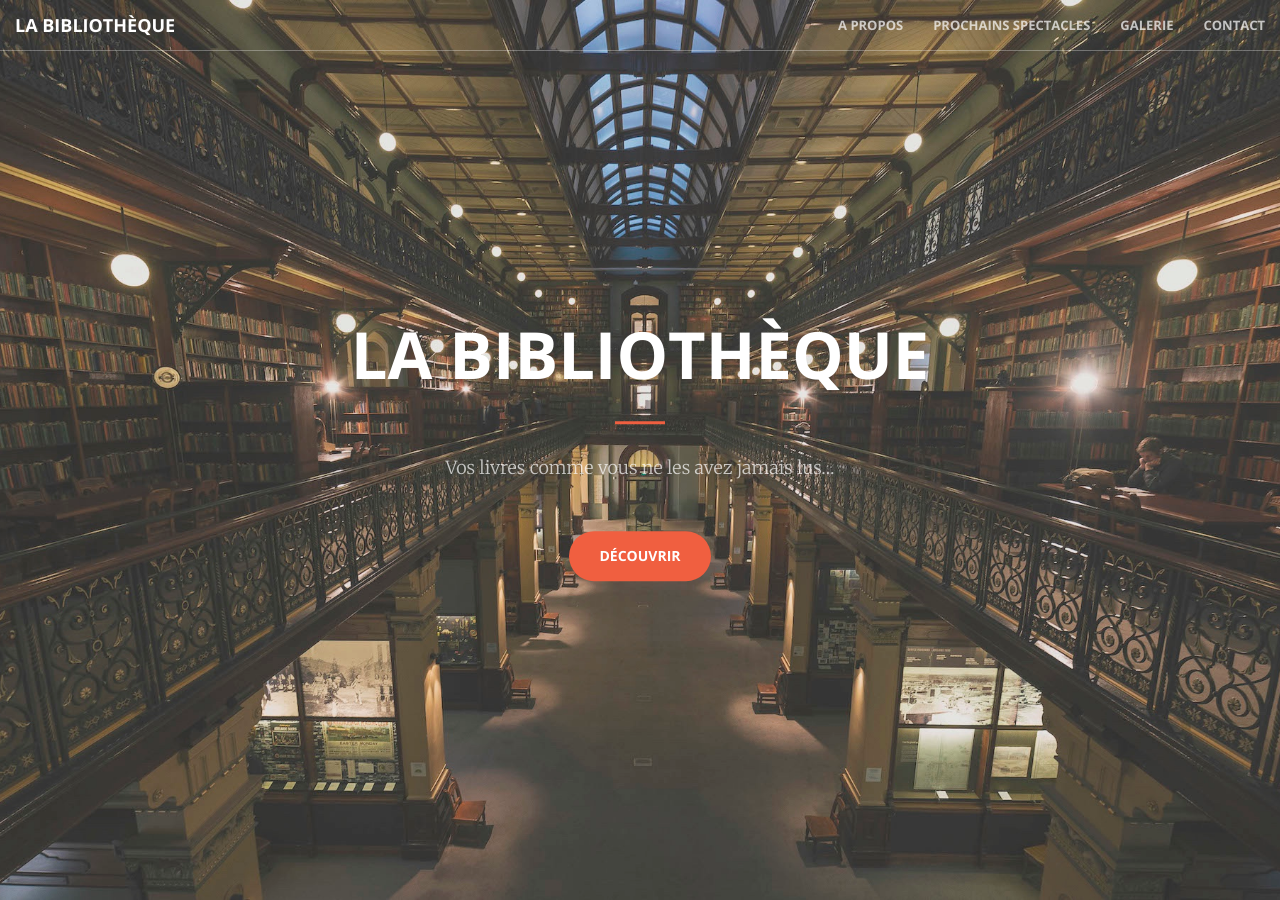
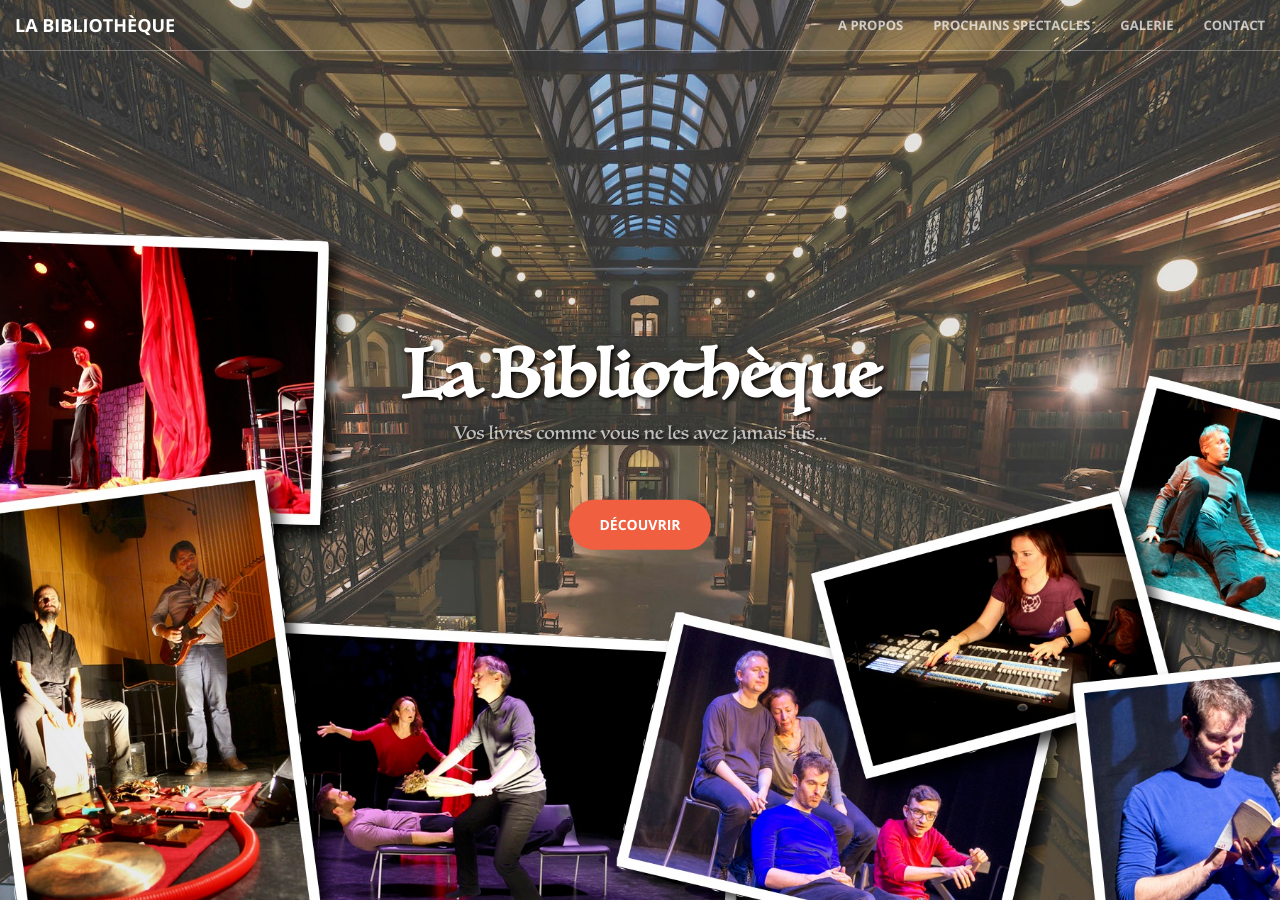
Before and after one commit to AdamSelene/la-bibliotheque, a Jekyll site: the page built from index.html, in a window 1280 px wide and 900 px high. Built offline with Jekyll 4.4.1, drawn with Linux system fonts in a browser that asks for light colours; nearby versions of some CDN libraries; some of the changed text lies outside the part shown.

Commit message:
Use new webfont for titles, updated photos and description

```diff
--- a/css/creative.css
+++ b/css/creative.css
@@ -42,7 +42,7 @@
 h4,
 h5,
 h6 {
-    font-family: 'Open Sans','Helvetica Neue',Arial,sans-serif;
+    font-family: 'luminariregular','Helvetica Neue',Arial,sans-serif;
 }
 
 p {
@@ -65,7 +65,7 @@
 }
 
 section {
-    padding: 100px 0;
+    padding: 50px 0;
 }
 
 aside {
@@ -196,8 +196,10 @@
 header .header-content .header-content-inner h1 {
     margin-top: 0;
     margin-bottom: 0;
-    text-transform: uppercase;
+    /*text-transform: uppercase;*/
     font-weight: 700;
+   	font-family: 'luminariregular';
+    text-shadow: 2px 2px 4px black;
 }
 
 header .header-content .header-content-inner hr {
@@ -209,6 +211,8 @@
     font-size: 16px;
     font-weight: 300;
     color: rgba(255,255,255,.7);
+	font-family: 'luminariregular';
+	text-shadow: 2px 2px 4px black;
 }
 
 @media(min-width:768px) {
@@ -474,3 +478,10 @@
 body {
     webkit-tap-highlight-color: #222;
 }
+
+@font-face {
+    font-family: 'luminariregular';
+    src: url('../fonts/luminari-webfont.woff') format('woff');
+    font-weight: normal;
+    font-style: normal;
+}
--- a/index.html
+++ b/index.html
@@ -6,7 +6,6 @@
     <div class="header-content">
         <div class="header-content-inner">
             <h1>La Bibliothèque</h1>
-            <hr>
             <p>Vos livres comme vous ne les avez jamais lus…</p>
             <a href="#about" class="btn btn-primary btn-xl page-scroll">Découvrir</a>
         </div>
@@ -19,7 +18,7 @@
             <div class="col-lg-8 col-lg-offset-2 text-center">
                 <h2 class="section-heading">Un spectacle d'improvisation théâtrale</h2>
                 <hr class="light">
-                <p class="text-faded">Venez avec un livre : un classique, un recueil de poésies, un manifeste, un dictionnaire, un manuel scolaire, une bande-dessinée, une pièce de théâtre, une lettre d'amour… Quel qu'il soit, il trouvera sa place dans notre bibliothèque et pourra servir d'inspiration pour nos scènes improvisées.</p>
+                <p class="text-faded">Venez avec un livre : un classique, un recueil de poésies, une revue, un dictionnaire, un manuel scolaire, une bande-dessinée, une pièce de théâtre, une lettre d'amour, un mode d'emploi… Quel qu'il soit, il trouvera sa place dans notre bibliothèque et pourra servir d'inspiration pour nos scènes improvisées.</p>
                 <a href="#when" class="btn btn-default btn-xl page-scroll">Prochains spectacles</a>
             </div>
         </div>
```
Also changed, not shown: fonts/luminari-webfont.woff (added), img/galerie/1.jpg, img/galerie/2.jpg, img/galerie/3.jpg, img/galerie/4.jpg, img/galerie/6.jpg, img/header.jpg.
